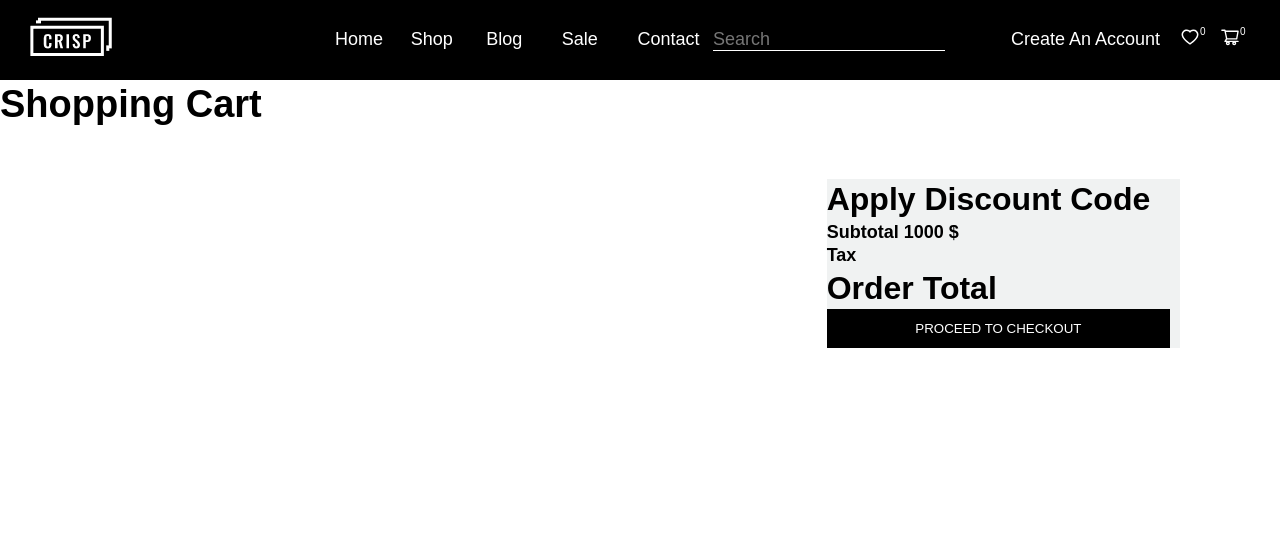
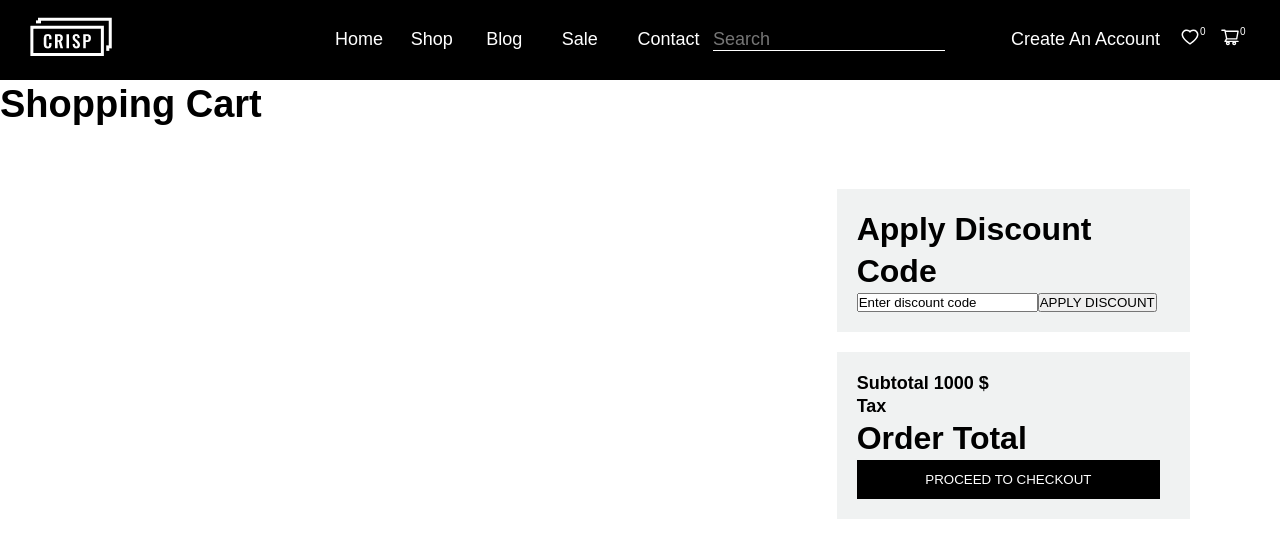
Before and after one commit to pmita/-e-React, a React (Create React App) app: page /cart in a window 1280 px wide. Shown: the top 558 px of the page. Built offline with nearby package versions, Linux system fonts and the light colour scheme.

Commit message:
Fix/CartContainer UI re-vamp

```diff
--- a/src/features/CartContainer/component.js
+++ b/src/features/CartContainer/component.js
@@ -11,7 +11,7 @@ const CartContainer = () => {
         <>
             <h1>Shopping Cart</h1>
             <section className='cartSection'>
-                <div className='cartSection_products'>
+                    <aside className='cartSection_products'>
                         {cart.map(cartItem => {
                             return (
                                 <CartItem
@@ -20,14 +20,22 @@ const CartContainer = () => {
                                 />
                             );
                         })}
+                    </aside>
+                    <aside className='cartSection_details'>
+                        <div className='cartSection_discounts'>
+                            <h2>Apply Discount Code</h2>
+                            <form>
+                                <input type='text' value='Enter discount code' />
+                                <button>APPLY DISCOUNT</button>
+                            </form>
                         </div>
                         <div className='cartSection_price'>
-                    <h2>Apply Discount Code</h2>
                             <h4>Subtotal 1000 $</h4>
                             <h4>Tax</h4>
                             <h2>Order Total</h2>
                             <button className='btnAction'>PROCEED TO CHECKOUT</button>
                         </div>
+                    </aside>
             </section>
         </>
     );
--- a/src/features/CartContainer/style.scss
+++ b/src/features/CartContainer/style.scss
@@ -3,10 +3,9 @@
 @import '../../assets/styles/mixins';
 
 .cartSection{
-    min-height: 100vh;
     width: 100%;
     padding: 5rem 10rem;
-    @include flex(row, space-between, flex-start);
+    @include flex(row, flex-start, center);
 }
 
 .cartSection_products{
@@ -17,9 +16,16 @@
     gap: 1rem;
 }
 
+.cartSection_details{
+    flex: 1;
+    @include flex(column, flex-start, flex-start);
+}
+
+.cartSection_discounts,
 .cartSection_price{
     width: 100%;
-    flex: 1;
+    margin: 1rem;
+    padding: 2rem;
     @include flex(column, flex-start, stretch);
     background: $grey-light;
 }
```
Lines whose indentation alone changed are shown as unchanged.
